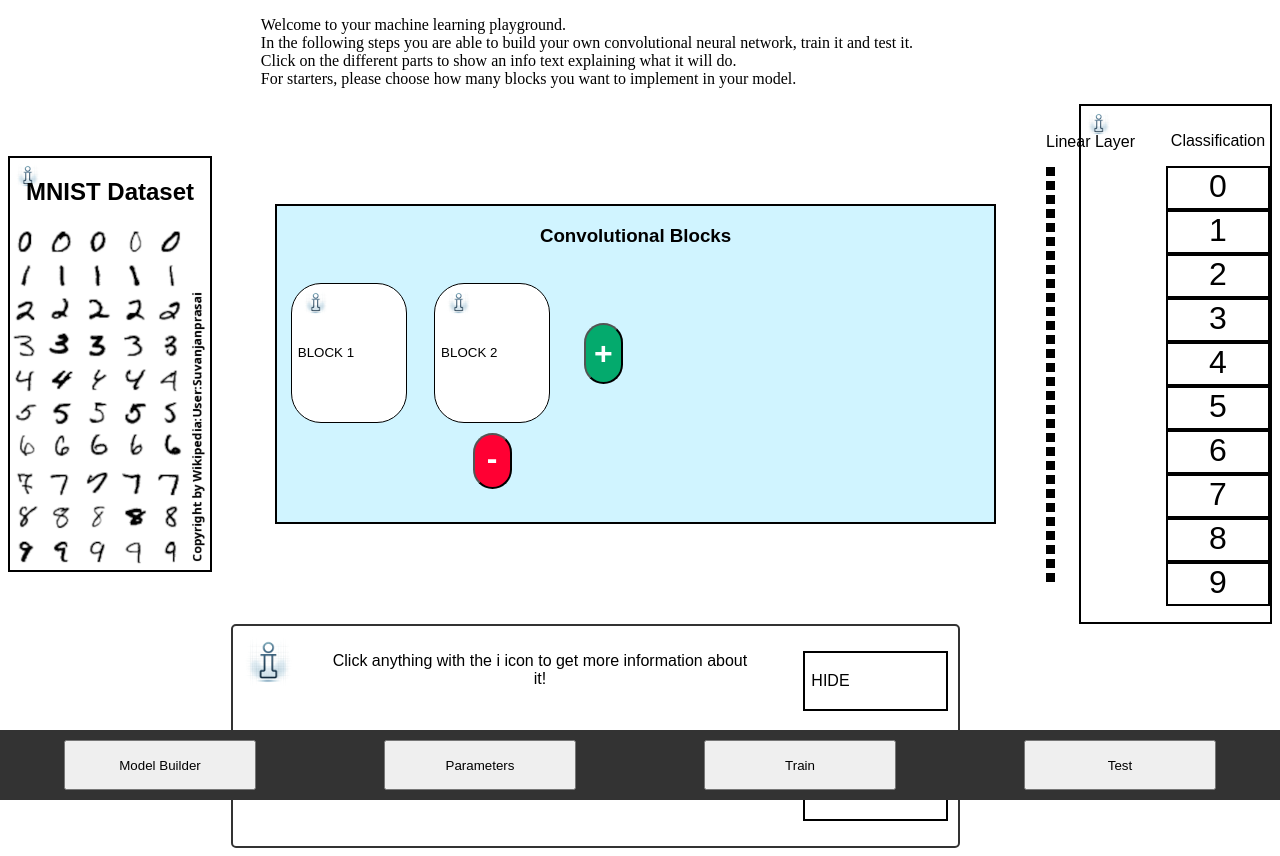
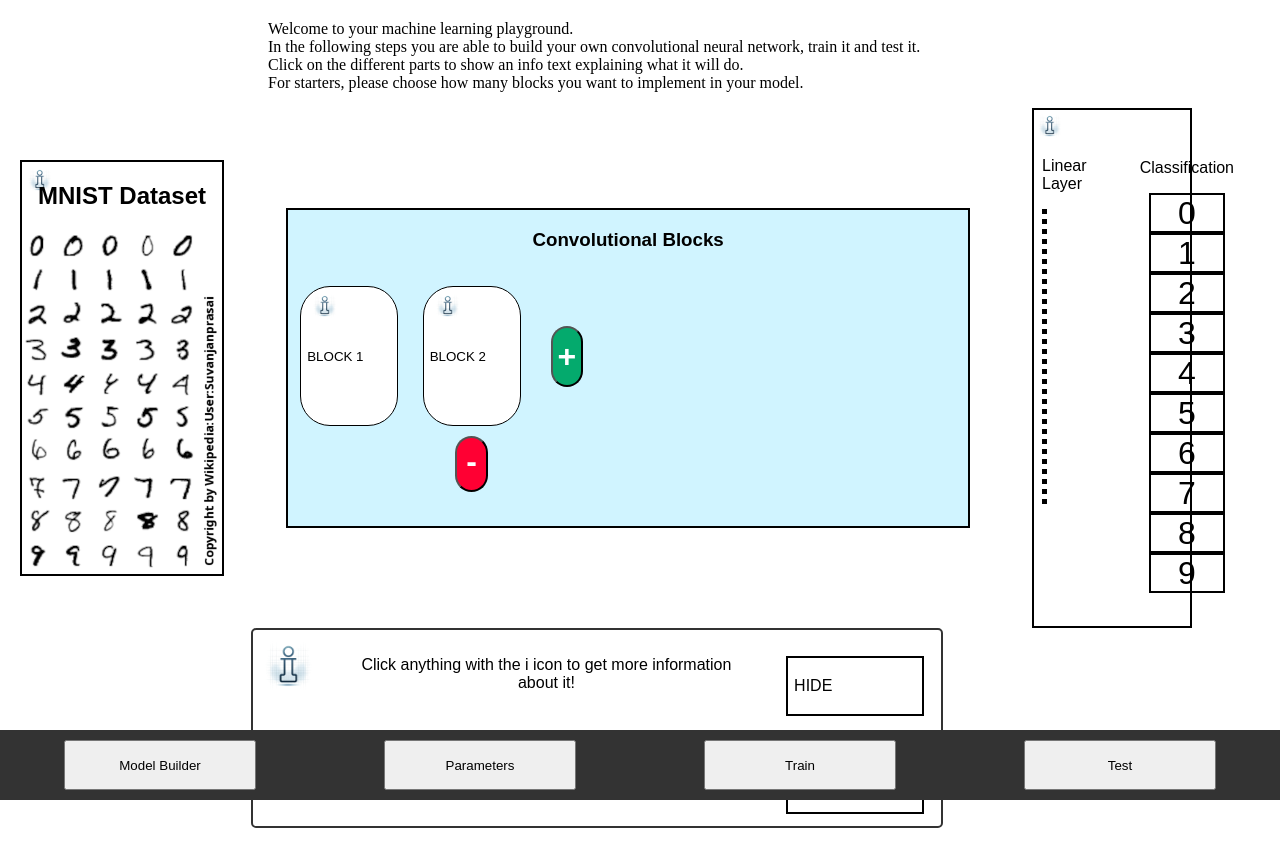
Before and after one commit to omah03/Usable-Machine-Learning-, a Flask app: page / in a window 1280 px wide. After the commit the page ends 828 px from the top, so only its background shows below. Run offline with Flask 2, Linux system fonts and the light colour scheme; parts of the project's set-up code (start-up, migrations or seed data) failed here and were passed over; some libraries are stand-ins or nearby versions.

Commit message:
improve outputbox scaling

```diff
--- a/static/blocks/blocks.css
+++ b/static/blocks/blocks.css
@@ -173,20 +173,23 @@
   box-sizing: border-box;
 
   justify-content:  space-between;
-
-  width: 20%;
+  width: 70%;
   height: 520px;
 
   background: #FFFFFF;
   border: 2px solid #000000;
 
-  margin-left: 20px;
+
 }
 
 .linear_layer{
-    justify-content: left;
-    margin-left: -35%;
-}
+    width: 10px;
+    justify-content: center;
+    align-self: flex-start;
+    margin-left:5%;
+    margin-right: 50%;
+    margin-top: 20%;
+  }
 
 .classifier_input{
   height: 5px;
@@ -198,11 +201,9 @@
 
 .classifier_class {
   height: 40px;
-  width: 100px;
+  width: 80%;
   border: 2px solid #000000;
   margin:0;
-
-  padding:auto;
   text-align: center;
 
   font-size: xx-large;
--- a/static/infobox/infobox.css
+++ b/static/infobox/infobox.css
@@ -27,7 +27,7 @@
 .info-small{
   width:25px;
   margin-right: -30px;
-  margin-bottom: -5px;
+  margin-bottom: -30px;
   margin-left: 5px;
   margin-top: 5px;
   align-self:flex-start;
--- a/templates/model.html
+++ b/templates/model.html
@@ -8,6 +8,8 @@
     <link rel="stylesheet" href="{{ url_for('static', filename='blocks/blocks.css') }}">
     <link rel="stylesheet" href="{{ url_for('static', filename='navbar/navbar.css') }}">
     <link rel="stylesheet" href="{{ url_for('static', filename='infobox/infobox.css') }}">
+    <link rel="stylesheet" href="{{ url_for('static', filename='style.css') }}">
+
 
     <script src=" https://cdn.jsdelivr.net/npm/leader-line@1.0.7/leader-line.min.js "></script>
 
@@ -35,8 +37,6 @@
                 <img src="../static/include/Images/UML_MNIST.png" alt="Visualization of handwritten digit from the MNIST set. Shown are 5 items per digit." width="200px">
             </div>
             <div id = "rectanglelayer" class = "rectanglelayer" style="margin:5%">
-
-
                 <div style="width:100%">
                     <h3> Convolutional Blocks</h3>
                     <div class = "blockcolumn">
@@ -66,9 +66,10 @@
                     </div>
                 </div>
             </div>
-            <div class = "staticClassifier" id = "outputbox">
-                <div class="linear_layer">
-                    <p style="margin-top: 30%"> Linear Layer </p>
+            <div id= "outputbox" style="box-sizing: border-box; height: 520px;width: 25%">
+                <div class = "staticClassifier">
+                    <div class="linear_layer" >
+                        <p> Linear Layer </p>
                         <div class="classifier_input">
                         </div>
                         <div class="classifier_input">
@@ -131,8 +132,7 @@
                         </div>
 
                     </div>
-                <div class="row" style="justify-content:right;">
-                    <div class="column" style = "justify-content:center; margin-top: 25%">
+                    <div class="column" style = " justify-content:center; margin-top: 0%;">
                         <p> Classification </p>
                         <div class="classifier_class"> 0
                         </div>
@@ -156,7 +156,6 @@
                         </div>
                     </div>
                 </div>
-
             </div>
         </div>
         <div class = "row" style= "display:flex;justify-content:center; margin-right: 7%;">
```
Also changed, not shown: templates/test.html (+6 -5 lines), templates/train.html (+7 -5 lines). Lines whose indentation alone changed are shown as unchanged.
